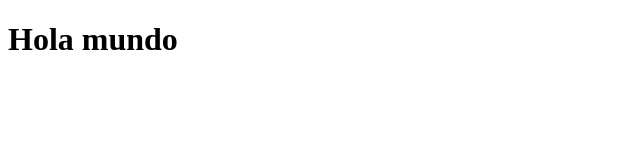
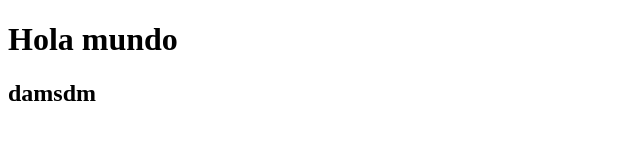
Before and after one commit to MatiasLMonsalvo/probando, a plain HTML site: page index.html in a window 1280 px wide. Shown: the whole page, without its empty margins (0-640 px from the left). Drawn offline with Linux system fonts and the light colour scheme.

Commit message:
Hola a todos

```diff
--- a/index.html
+++ b/index.html
@@ -9,5 +9,6 @@
 </head>
 <body>
     <h1>Hola mundo</h1>
+    <h2>damsdm</h2>
 </body>
 </html>
```
